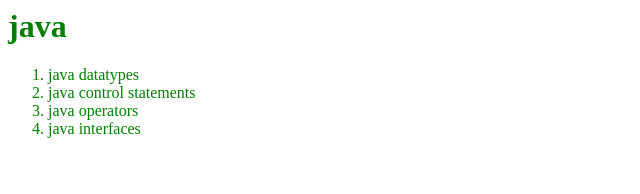
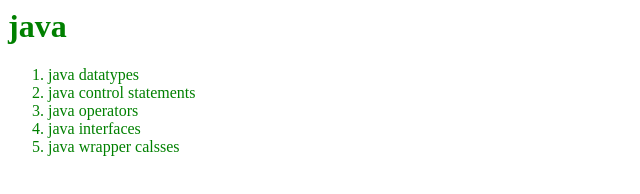
Before and after one commit to rameshreddy1996/htmlwebsite, a plain HTML site: page java.html in a window 1280 px wide. Shown: the whole page, without its empty margins (0-640 px from the left). Drawn offline with Linux system fonts and the light colour scheme.

Commit message:
add one commit2

```diff
--- a/java.html
+++ b/java.html
@@ -9,6 +9,7 @@
     <li>java control statements</li>
     <li>java operators</li>
     <li>java interfaces</li>
+    <li>java wrapper calsses</li>
 
 </ol>
 </body>
```
